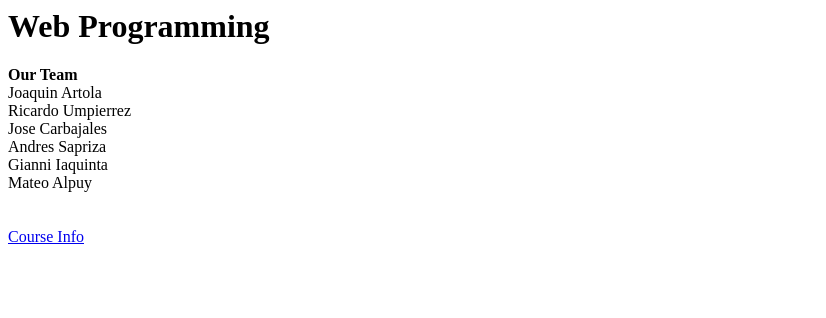
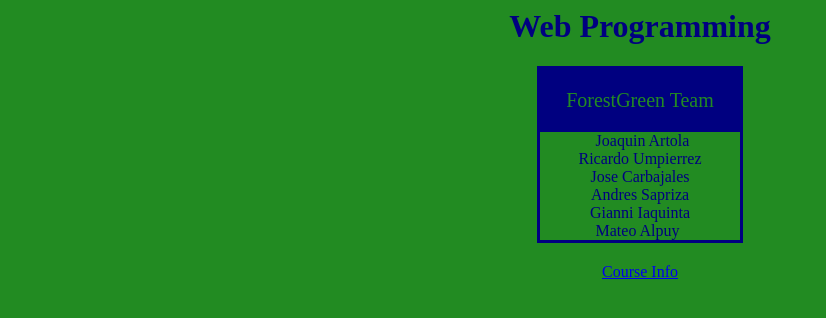
Before and after one commit to ricardoul/web-programming-boilerplate, a plain HTML site: page index.html in a window 1280 px wide. Shown: the whole page, without its empty margins (0-826 px from the left). Drawn offline with Linux system fonts and the light colour scheme.

Commit message:
First version temmates

```diff
--- a/index.html
+++ b/index.html
@@ -1,22 +1,30 @@
 <html>
 
 <head>
-
+    <link rel="stylesheet" href="styles.css">
 </head>
 
 <body>
     <h1>Web Programming</h1>
 
-    <b>Our Team</b>
-    <br> Joaquin Artola
-    <br> Ricardo Umpierrez
-    <br> Jose Carbajales
-    <br> Andres Sapriza
-    <br> Gianni Iaquinta
-    <br> Mateo Alpuy
-    <br>
-    <br>
-    <br>
+
+    <div>
+        <span class="title">ForestGreen Team</span>
+        <span class="teammates">Joaquin Artola
+
+            <br>Ricardo Umpierrez
+
+            <br>Jose Carbajales
+
+            <br>Andres Sapriza
+
+            <br>Gianni Iaquinta
+            <br> Mateo Alpuy
+        </span>
+    </div>
+
+
+
 
     <a href="#">Course Info</a>
 </body>
--- /dev/null
+++ b/styles.css
@@ -0,0 +1,29 @@
+body {
+  background-color: forestgreen;
+  text-align: center;
+}
+.title {
+  background-color: navy;
+  color: forestgreen;
+  padding-bottom: 20px;
+  padding-top: 20px;
+  display: block;
+  font-size: 20px;
+}
+a {
+  display: block;
+}
+div {
+  color: navy;
+  border-color: navy;
+  border: 3px solid;
+  display: inline-block;
+  width: 200px;
+  margin-bottom: 20px;
+}
+h1 {
+  color: navy;
+}
+.teammates {
+  padding: 5px;
+}
```
